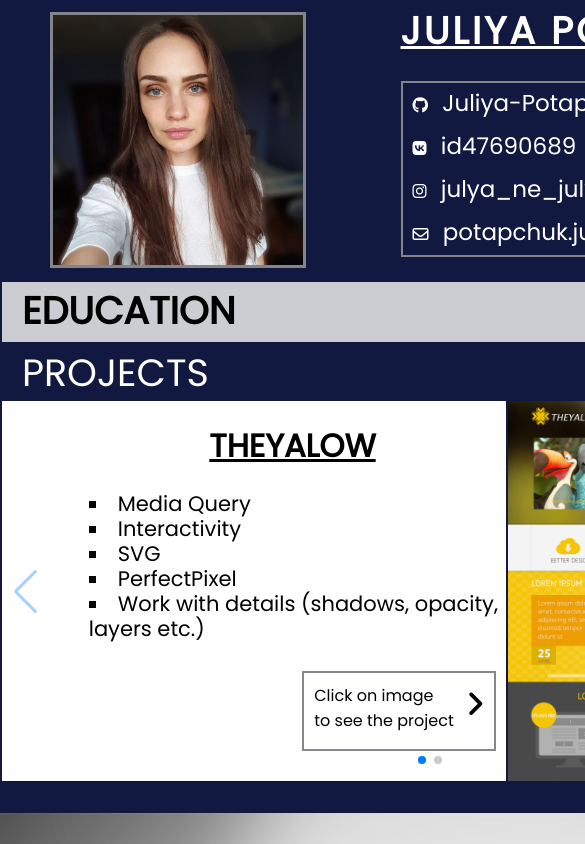
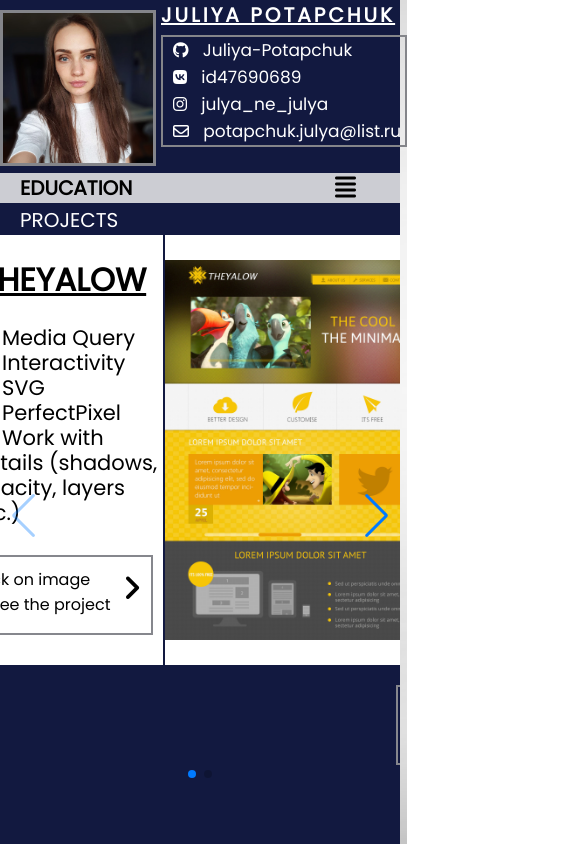
Before and after one commit to Juliya-Potapchuk/Portfolio, a plain HTML site: page index.html in a window 390 px wide. Shown: the top 844 px of the page, 585 px wide, since content can reach past the window. Drawn offline with Linux system fonts and the light colour scheme.

Commit message:
feat: add media for personal-info, education

```diff
--- a/style.css
+++ b/style.css
@@ -233,3 +233,54 @@
 .pointing-2 {
     display: none;
 }
+                                                   /*MEDIA*/
+@media screen and (max-width:640px) {
+
+    .wrapper {
+        height: 100vh;
+        width: 100%;
+        min-width: 400px;
+        border: none;
+    }
+                                         /*MEDIA/ BLOCK PERSONAL-INFO*/
+    .personal-info {
+        height: 173px;
+    }
+
+    img {
+        max-width: 150px;
+        max-height: 150px;
+        margin-right: 5px;
+    }
+
+    .wrapper-intro-personal-info {
+        width: 326px;
+    }
+
+    h2 {
+        font-size: 20px;
+    }
+
+    .personal-info-h2 {
+        margin-bottom: 5px;
+    }
+
+    .links {
+        width: 100%;
+        line-height: 27px;
+        min-width: 246px;
+
+    }
+
+    .links span, .links a {
+        font-size: 17px;
+    }
+                                            /*MEDIA/ BLOCK EDUCATION*/
+    .head-list i {
+        font-size: 24px;
+        line-height: 28px;
+    }
+
+    .list-education li {
+        font-size: 14px;
+    }
```
